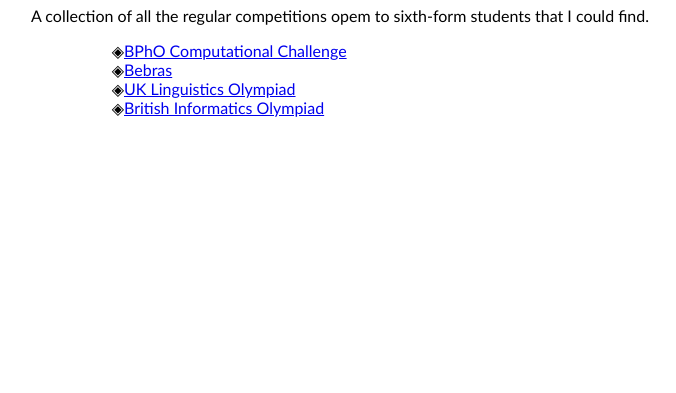
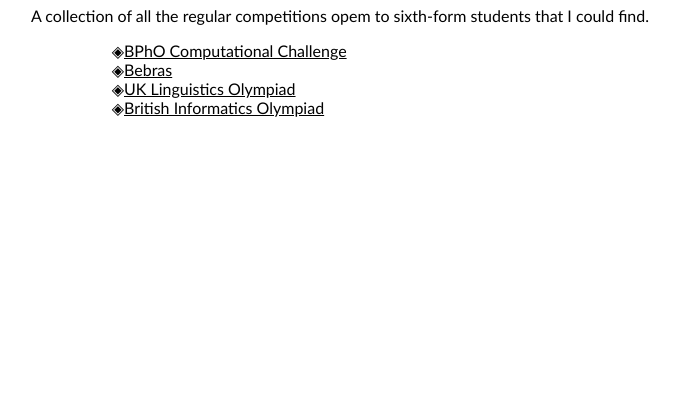
Before and after one commit to GameDesert/Olympiads, a plain HTML site: page index.html in a window 1280 px wide. Shown: the part 407-800 px from the top of the page, without its empty margins (300-976 px from the left). Drawn offline with Linux system fonts and the light colour scheme.

Commit message:
Update index.html

```diff
--- a/index.html
+++ b/index.html
@@ -23,6 +23,7 @@
             text-align: left;
             list-style-type: "◈";
         }
+        a { color: black; }
         </style>
     </head>
     <body>
```
